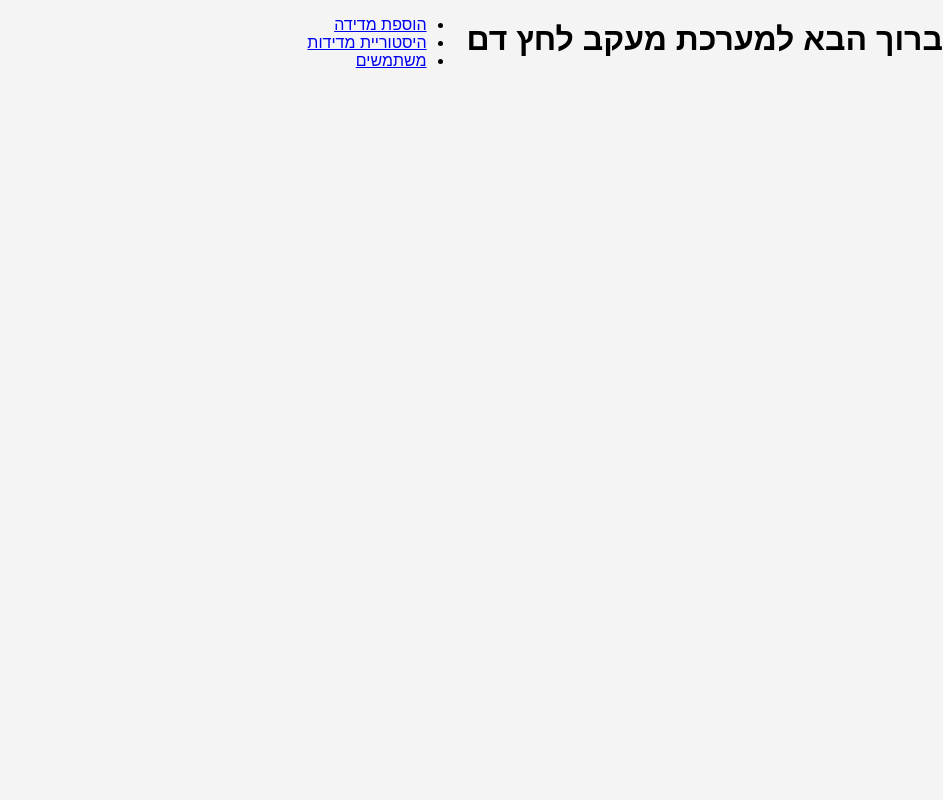
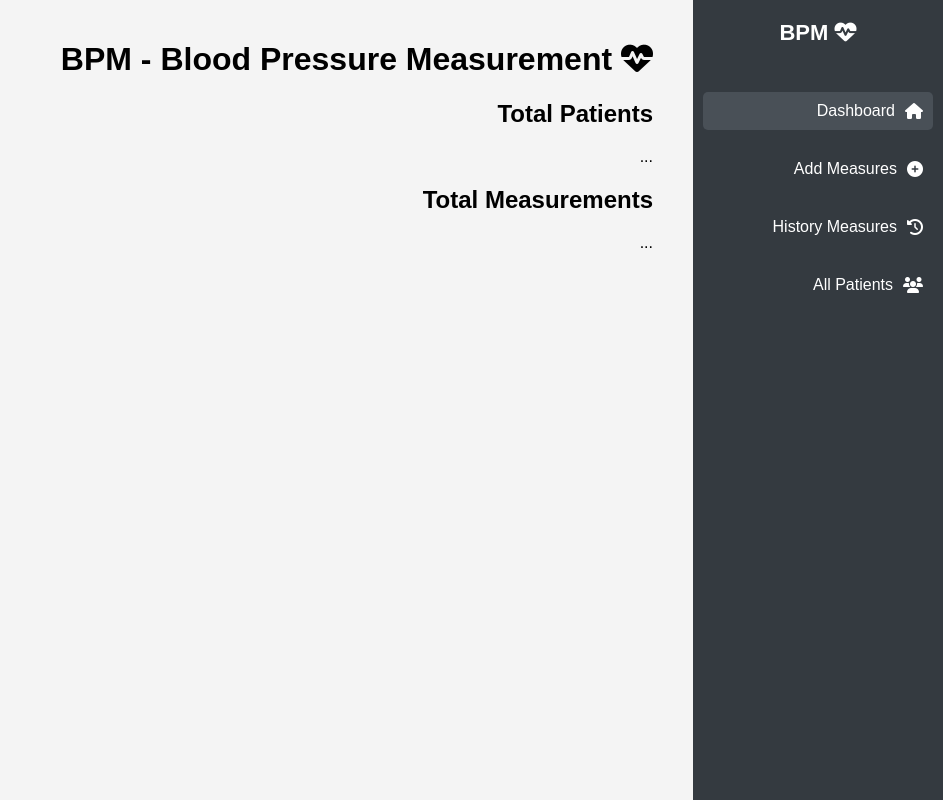
Before and after one commit to nornjuidat/Blood_monitoring.js, a website: page view/home.html in a window 1280 px wide. Shown: the whole page, without its empty margins (337-1280 px from the left). Drawn offline with Linux system fonts and the light colour scheme.

Commit message:
יצןר 2 דפים html הצגה

```diff
--- a/view/home.html
+++ b/view/home.html
@@ -1,22 +1,46 @@
 <!DOCTYPE html>
-<html lang="he">
+<html lang="en">
 <head>
   <meta charset="UTF-8">
   <meta name="viewport" content="width=device-width, initial-scale=1.0">
-  <title>מעקב לחץ דם</title>
+  <title>BPM App - Blood Pressure Measurement</title>
   <link rel="stylesheet" href="bpm.css">
+  <link rel="stylesheet" href="https://cdnjs.cloudflare.com/ajax/libs/font-awesome/6.4.0/css/all.min.css">
+  <script src="bpm.js" defer></script>
 </head>
-<body>
-<h1>ברוך הבא למערכת מעקב לחץ דם</h1>
+<body onload="BuildPage()">
+<aside class="sidenav">
+  <div class="logo">
+    <i class="fas fa-heartbeat"></i> <span>BPM</span>
+  </div>
+  <nav>
+    <ul>
+      <li><a href="home.html" class="active"><i class="fas fa-home"></i><span>Dashboard</span></a></li>
+      <li><a href="addMeasures.html"><i class="fas fa-plus-circle"></i><span>Add Measures</span></a></li>
+      <li><a href="historyMeasures.html"><i class="fas fa-history"></i><span>History Measures</span></a></li>
+      <li><a href="allUsers.html"><i class="fas fa-users"></i><span>All Patients</span></a></li>
+    </ul>
+  </nav>
+</aside>
 
-<nav>
-  <ul>
-    <li><a href="addMeasures.html">הוספת מדידה</a></li>
-    <li><a href="historyMeasures.html">היסטוריית מדידות</a></li>
-    <li><a href="allUsers.html">משתמשים</a></li>
-  </ul>
-</nav>
+<main class="main-content">
+  <header>
+    <h1><i class="fas fa-heartbeat"></i> BPM - <span>Blood Pressure Measurement</span></h1>
+  </header>
 
-<script src="bpm.js"></script>
+  <section class="content">
+    <div class="dashboard">
+      <article class="card glossy">
+        <h2>Total Patients</h2>
+        <div id="total-patients" class="card-value">...</div>
+      </article>
+
+      <article class="card glossy">
+        <h2>Total Measurements</h2>
+        <div id="total-measure" class="card-value">...</div>
+      </article>
+    </div>
+  </section>
+</main>
 </body>
 </html>
```
Also changed, not shown: view/historyMeasures.html (+20 -36 lines).
